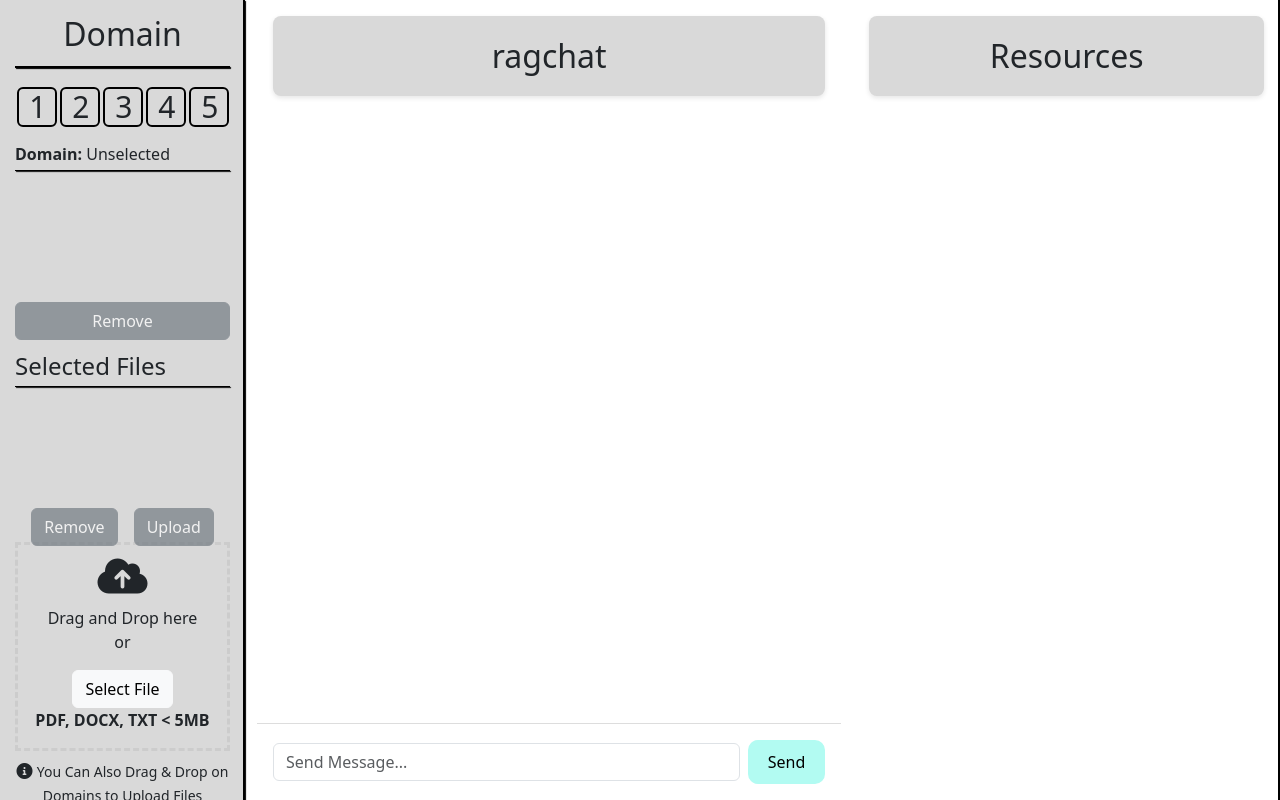
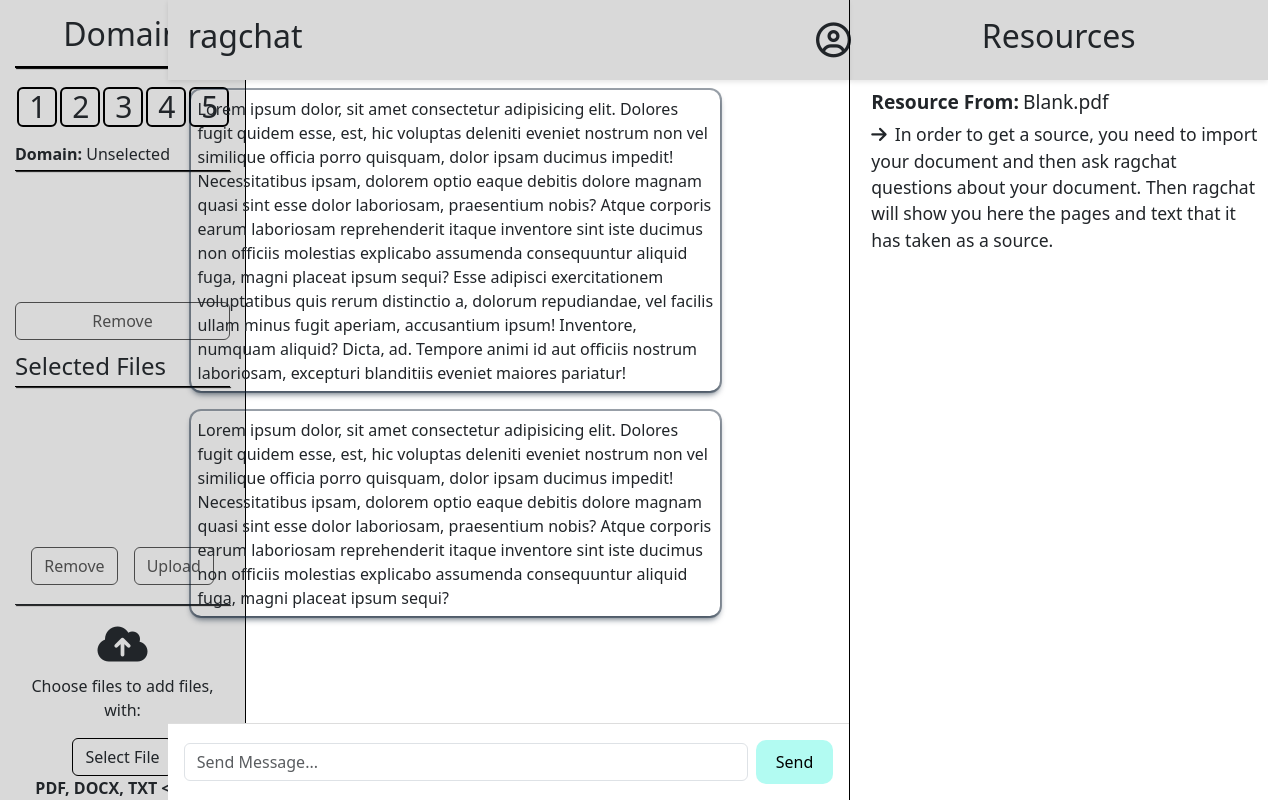
Before and after one commit to rahmansahinler1/ragchat, a FastAPI app: page / in a window 1280 px wide. Run offline with FastAPI, Linux system fonts and the light colour scheme; some libraries are stand-ins or nearby versions.

Commit message:
feat:chat page improvements

```diff
--- a/static/css/styles.css
+++ b/static/css/styles.css
@@ -1,6 +1,7 @@
 body {
     height: 100vh;
     overflow:visible;
+    font-family: 'Dai Banna SIL', sans-serif;
   }
 
 
@@ -18,7 +19,6 @@ body {
     max-width: 50%; /* Adjust as needed */
     overflow-y: auto;
   }
-
   .btn-circle {
     width: 40px;
     height: 40px;
@@ -26,7 +26,10 @@ body {
     font-size: 18px;
     text-align: center;
   }
-
+  .btn-custom {
+    position: relative;
+    bottom: 5%;
+  }
   .section-domain-files {
     position: relative;
     bottom: 1.5%;
@@ -54,12 +57,11 @@ body {
   }
 
   .selection-section {
-    border: 3px dashed #ccc;
     padding-top: 5%;
     text-align: center;
-    margin-top: -20%;
+    position: relative;
+    bottom: 6%;
   }
-
   .selection-section .fa-cloud-upload-alt {
     font-size: 40px;
     margin-bottom: 10px;
@@ -88,22 +90,30 @@ body {
   }
 
   #sidebar-seperator {
-    width: 2px;
+    width: 0.5px;
     height: 100%;
     background-color: black;
     border-top: 2px solid black;
     opacity: 100%;
-    box-shadow: 1px 1px 1px black;
     position: absolute;
     right: 0;
     top: 0;
   }
-
+  .chat-resource-section-divider {
+    position: absolute;
+    width: 0.5px;
+    height: 100%;
+    background-color: black;
+    border-top: 2px solid black;
+    opacity: 100%;
+    margin-top: 0;
+  }
   #btn-remove-upload {
     position: relative;
     bottom: 3%;
+    border: 1px solid black;
+    color:black;
   }
-
   #btn-domain-number {
     background-color: transparent;
     border: 2px solid black;
@@ -129,14 +139,13 @@ body {
     position: relative;
     bottom: 4%;
     margin-top: -10px;
-    height: 13%;
+    height: 17%;
     overflow-y: auto;
   }
 
   .selected-file-list {
     align-items: center;
     margin-bottom: 8px;
-    line-height: 15%;
   }
 
   #text-selected-files {
@@ -148,7 +157,13 @@ body {
     position: relative;
     bottom: 5%;
   }
-
+  #third-hr {
+    opacity: 100%;
+    box-shadow: 1px 1px 1px black;
+    margin-top: 20%;
+    position: relative;
+    bottom: 5%;
+  }
   .domain-info {
     position: relative;
     bottom: 2%;
@@ -167,7 +182,8 @@ body {
     background-color: black;
     color: white;
     border: 2px solid black;
-    margin-bottom: 5%;
+    position: relative;
+    bottom: 5%;
   }
 
   #btn-remove, #btn-add {
@@ -178,11 +194,12 @@ body {
 
   #button-container {
     position: relative;
-    bottom: 3%;
+   bottom: 2%;
   }
 
   #info-message {
-    margin-top: -10px;
+    position: relative;
+    bottom: 6.5%;
   }
   .domain-info p {
     white-space: nowrap;
@@ -191,10 +208,9 @@ body {
     max-width: 100%;
   }
   .empty-message {
-    display: none;
     color: #888;
     text-align: center;
-    margin-top: 10px;
+    margin-top: 5%;
   }
 
 
@@ -203,26 +219,25 @@ body {
   .colored-div-resources {
     background-color: #D9D9D9; /* Set background color */
     padding: 20px; /* Increased padding for more space inside the header */
-    margin-bottom: 3.5%; /* Space below the header */
-    border-radius: 8px; /* Rounded corners for a softer look */
     box-shadow: 0 2px 5px rgba(0, 0, 0, 0.1); /* Optional: adds a subtle shadow */
     width: 100%; /* Make the header take the full width */
     height: 80px; /* Fixed height for the header */
     display: flex; /* Use flex to center content */
     align-items: center; /* Center items vertically */
-    justify-content: center; /* Center items horizontally */
+  }
+  .colored-div-resources {
+    justify-content: center;
   }
 
   /* Optional: Center text inside headers */
-  .colored-div-chat h2,
-  .colored-div-resources h2 {
-    margin: 0; /* Remove default margin */
-    text-align: center; /* Center the text */
+  .profile-icon-div {
+    margin-left: 80%;
+    font-size: 35px;
   }
 
   /* Chat section adjustments */
   .chat-section {
-    margin-left: 245px;
+    margin-left: 12.4%;
     position: relative;
     display: flex;
     flex-direction: column;
@@ -232,7 +247,7 @@ body {
   /* General chat box styling */
   .chat-box {
     width: 100%;
-    max-height: 80%; /* Adjust height as needed */
+    max-height: 100%; /* Adjust height as needed */
     overflow-y: auto; /* Makes the chat-box scrollable */
     padding: 10px;
     padding-bottom: 70px; /* Add padding to prevent overlap with the input box */
@@ -242,32 +257,37 @@ body {
 
   /* Message box styling */
   .message {
-    padding: 2%;
+    padding: 1%;
     margin-bottom: 3%;
     border-radius: 10px;
     max-width: 80%; /* Limit the width of messages */
     word-wrap: break-word; /* Wrap long words */
-    box-shadow: rgba(0, 0, 0, 0.25) 0px 54px 55px, rgba(0, 0, 0, 0.12) 0px -12px 30px, rgba(0, 0, 0, 0.12) 0px 4px 6px, rgba(0, 0, 0, 0.17) 0px 12px 13px, rgba(0, 0, 0, 0.09) 0px -3px 5px;
+    box-shadow: rgba(6, 24, 44, 0.4) 0px 0px 0px 2px, rgba(6, 24, 44, 0.65) 0px 4px 6px -1px, rgba(255, 255, 255, 0.08) 0px 1px 0px inset;
+    margin-left: 2%;
   }
-
+  #btn-upload-files {
+    border: 1px solid black;
+    color:black;
+  }
+  #btn-remove-selection {
+    border: 1px solid black;
+    color:black;
+  }
   .user-message {
     background-color: #b2fbf2; /* Light green for user messages */
     align-self: flex-end; /* Aligns to the right */
-    font-size: 18px;
-    font-weight: bold;
   }
 
   .bot-message {
-    background-color: #FFFFFF; /* Light red for bot messages */
     align-self: flex-start; /* Aligns to the left */
   }
 
   /* Scrollbar styling (optional, to make it look better) */
-  .chat-box::-webkit-scrollbar, .resource-section::-webkit-scrollbar, .section-selected-files::-webkit-scrollbar,  .section-domain-files::-webkit-scrollbar{
+  .chat-box::-webkit-scrollbar, .resource-list::-webkit-scrollbar, .section-selected-files::-webkit-scrollbar,  .section-domain-files::-webkit-scrollbar{
     width: 8px;
   }
 
-  .chat-box::-webkit-scrollbar-thumb, .resource-section::-webkit-scrollbar-thumb, .section-selected-files::-webkit-scrollbar-thumb, .section-domain-files::-webkit-scrollbar {
+  .chat-box::-webkit-scrollbar-thumb, .resource-list::-webkit-scrollbar-thumb, .section-selected-files::-webkit-scrollbar-thumb, .section-domain-files::-webkit-scrollbar {
     width: 8px;
     background-color: #888;
     border-radius: 10px;
@@ -287,14 +307,17 @@ body {
     flex-grow: 1; /* Makes input box take available space */
     margin-right: 10px; /* Adds spacing between input and send button */
   }
-
   .btn-send-message {
     border-radius: 10px;
     background-color: #b2fbf2;
     border: none;
     padding: 10px 20px; /* Adjust for desired button size */
   }
+  #btn-select-files {
+    border: 1px solid black;
+    position: relative;
 
+  }
   #bottom-send-tools {
     display: flex;
     align-items: center;
@@ -329,24 +352,34 @@ body {
   .resource-section {
     max-width: 50%;
     max-height: 98%; /* Adjust height as needed */
+    overflow-y: hidden;
+  }
+  .resource-list {
+    max-height: 100%; /* Adjust height as needed */
     overflow-y: auto;
+    padding: 10px;
+    padding-bottom: 70px; /* Add padding to prevent overlap with the input box */
+    display: flex;
+    flex-direction: column;
   }
-
   .resource-item {
     margin-bottom: 1rem; /* Space underneath each resource item */
+    margin-left: 3%;
   }
-
+  .resource-item strong {
+    font-size: 1.2rem;
+  }
   h6 {
     font-size: 1.2rem; /* Large font size for resource heading */
   }
 
   .document-title {
-    font-size: 1rem; /* Large, but not bold font for document title */
+    font-size: 1.2rem; /* Large, but not bold font for document title */
     font-weight: normal; /* Ensure document title is not bold */
   }
 
   .description {
-    font-size: 0.9rem; /* Small font for descriptions */
+    font-size: 1.1rem; /* Small font for descriptions */
     line-height: 1.5; /* Improve readability */
   }
 
--- a/static/js/app.js
+++ b/static/js/app.js
@@ -102,7 +102,7 @@ function updateDomainList(domainInfo) {
             window.domainFileList.appendChild(fileItem);
         });
     } else {
-        window.domainFileList.innerHTML = '<p>No files in this domain.</p>';
+        window.domainFileList.innerHTML = '<p class = "empty-message">No files in this domain.</p>';
     }
     if (domainInfo.domain_name) {
         window.domainTitle.textContent = domainInfo.domain_name;
@@ -384,7 +384,6 @@ async function fetchUserInfo(userEmail) {
         return null;
     }
 }
-
 window.initWidgets = initWidgets;
 window.addMessageToChat = addMessageToChat;
 window.fetchUserInfo = fetchUserInfo;
--- a/templates/index.html
+++ b/templates/index.html
@@ -29,28 +29,26 @@
 
         <div class="section-domain-files">
             <div class="domain-file-list mb-4">
-                <!-- Domain file list will be populated here dynamically -->
             </div>
         </div>
-        <button class="btn btn-secondary w-100 mb-3" id="btn-remove-upload" disabled>Remove</button>
+        <button class="btn btn-custom w-100 mb-3" id="btn-remove-upload" disabled>Remove</button>
 
         <h4 id="text-selected-files">Selected Files</h4>
         <hr id="second-hr">
         <div class="section-selected-files">
             <div class="selected-file-list mb-3">
-                <!-- Selected file list will be populated here dynamically -->
+
             </div>
         </div>
         <div class="d-flex justify-content-center mb-3" id="button-container">
-            <button class="btn btn-secondary mx-2" id="btn-remove-selection" disabled>Remove</button>
-            <button class="btn btn-secondary mx-2" id="btn-upload-files" disabled>Upload</button>
+            <button class="btn mx-2" id="btn-remove-selection" disabled>Remove</button>
+            <button class="btn mx-2" id="btn-upload-files" disabled>Upload</button>
         </div>
-
+        <hr id="third-hr">
         <div class="selection-section">
             <i class="fa fa-cloud-upload-alt"></i>
-            <p>Drag and Drop here <br>or</p>
-            <button class="btn btn-light" id="btn-select-files">Select File</button>
-            <br>
+            <p>Choose files to add files, <br>with:</p>
+            <button class=" btn btn-custom" id="btn-select-files">Select File</button>
             <b><p>PDF, DOCX, TXT &lt; 5MB</p></b>
         </div>
 
@@ -61,16 +59,21 @@
     </div>
 
     <div class="container-fluid vh-100">
-        <div class="row h-100">
+        <div class="row h-100 g-0">
             <!-- Chat Section -->
             <div class="col chat-section d-flex flex-column">
-                <div class="d-flex justify-content-between align-items-center p-3">
+                <div class="d-flex justify-content-between align-items-center">
                         <div class="colored-div-chat">
-                            <h2 class = "text-center">ragchat</h2>
+                            <h2>ragchat</h2>
+                            <div class="profile-icon-div">
+                                <i class="fa-regular fa-circle-user" id ="profile-icon"></i>
+                            </div>
                         </div>
                 </div>
                 <div class="chat-box flex-grow-1">
-                <!-- Chat messages will be displayed here -->
+                    <div class="message bot-message">Lorem ipsum dolor, sit amet consectetur adipisicing elit. Dolores fugit quidem esse, est, hic voluptas deleniti eveniet nostrum non vel similique officia porro quisquam, dolor ipsam ducimus impedit! Necessitatibus ipsam, dolorem optio eaque debitis dolore magnam quasi sint esse dolor laboriosam, praesentium nobis? Atque corporis earum laboriosam reprehenderit itaque inventore sint iste ducimus non officiis molestias explicabo assumenda consequuntur aliquid fuga, magni placeat ipsum sequi? Esse adipisci exercitationem voluptatibus quis rerum distinctio a, dolorum repudiandae, vel facilis ullam minus fugit aperiam, accusantium ipsum! Inventore, numquam aliquid? Dicta, ad. Tempore animi id aut officiis nostrum laboriosam, excepturi blanditiis eveniet maiores pariatur!</div>
+                    <div class="message bot-message">Lorem ipsum dolor, sit amet consectetur adipisicing elit. Dolores fugit quidem esse, est, hic voluptas deleniti eveniet nostrum non vel similique officia porro quisquam, dolor ipsam ducimus impedit! Necessitatibus ipsam, dolorem optio eaque debitis dolore magnam quasi sint esse dolor laboriosam, praesentium nobis? Atque corporis earum laboriosam reprehenderit itaque inventore sint iste ducimus non officiis molestias explicabo assumenda consequuntur aliquid fuga, magni placeat ipsum sequi?</div>
+
                 </div>
 
                 <!-- Input Box & Send Button -->
@@ -80,12 +83,17 @@
                 </div>
             </div>
 
-            <div class="col-lg-4 col-md-3 col-sm-2 resource-section bg-white p-3"> <!-- Smaller resources section -->
-                <div id="vertical-line"></div>
+            <div class="col-lg-4 col-md-3 col-sm-2 resource-section "> <!-- Smaller resources section -->
+                <hr class = "chat-resource-section-divider">
                 <div class="colored-div-resources">
                     <h2 class="text-center">Resources</h2> <!-- Centered title -->
                 </div>
-                <!-- Resources will be displayed here -->
+                <div class="resource-list">
+                    <div class="resource-item">
+                        <h6><strong id ="resource-from-text">Resource From:</strong> <span class="document-title">Blank.pdf</span></h6>
+                        <p class="description"><span class="bullet"><i class="fa-solid fa-arrow-right"></i></span>In order to get a source, you need to import your document and then ask ragchat questions about your document. Then ragchat will show you here the pages and text that it has taken as a source.</p>
+                    </div>
+
             </div>
 
         </div>
```
